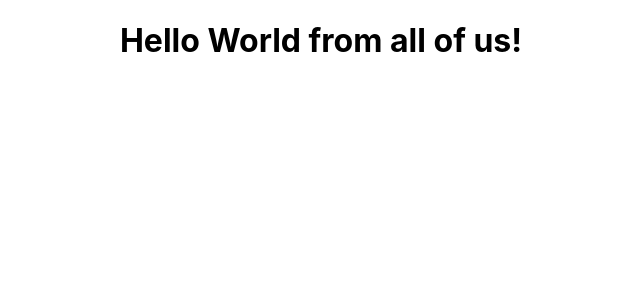
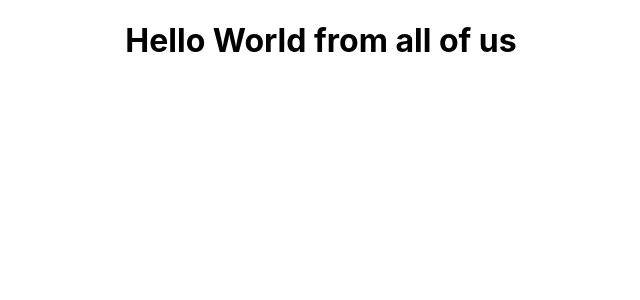
Before and after one commit to tashf33n/Bootcamp2020, a React (Create React App) app in the folder Class 2 React Create Folder/project-1-react-app/: page / in a window 1280 px wide. Shown: the top 300 px of the page, without its empty margins (319-959 px from the left). Built offline with nearby package versions, Linux system fonts and the light colour scheme.

Commit message:
Update display messages

```diff
--- a/Class 2 React Create Folder/project-1-react-app/src/App.js
+++ b/Class 2 React Create Folder/project-1-react-app/src/App.js
@@ -4,7 +4,7 @@
 function App() {
   return (
     <div className="App">
-      <h1>Hello World from all of us!</h1>
+      <h1>Hello World from all of us</h1>
     </div>
   );
 }
```
